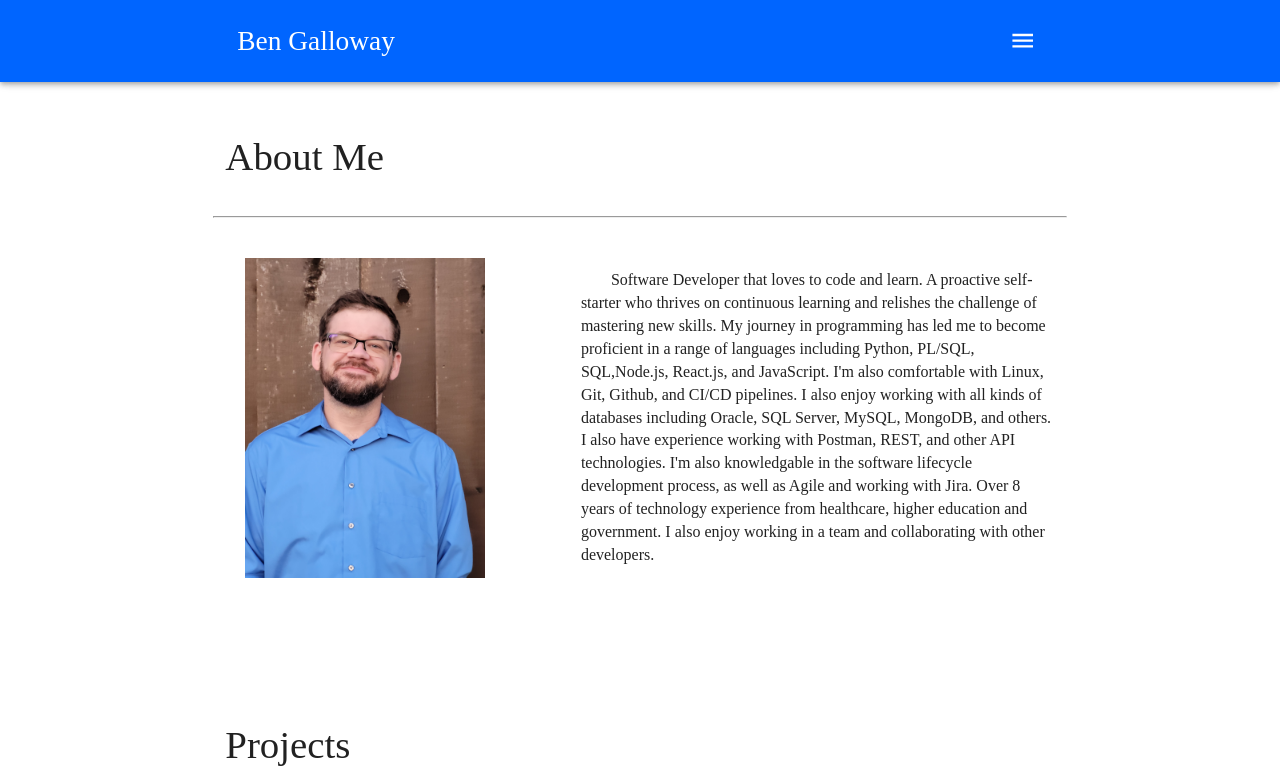
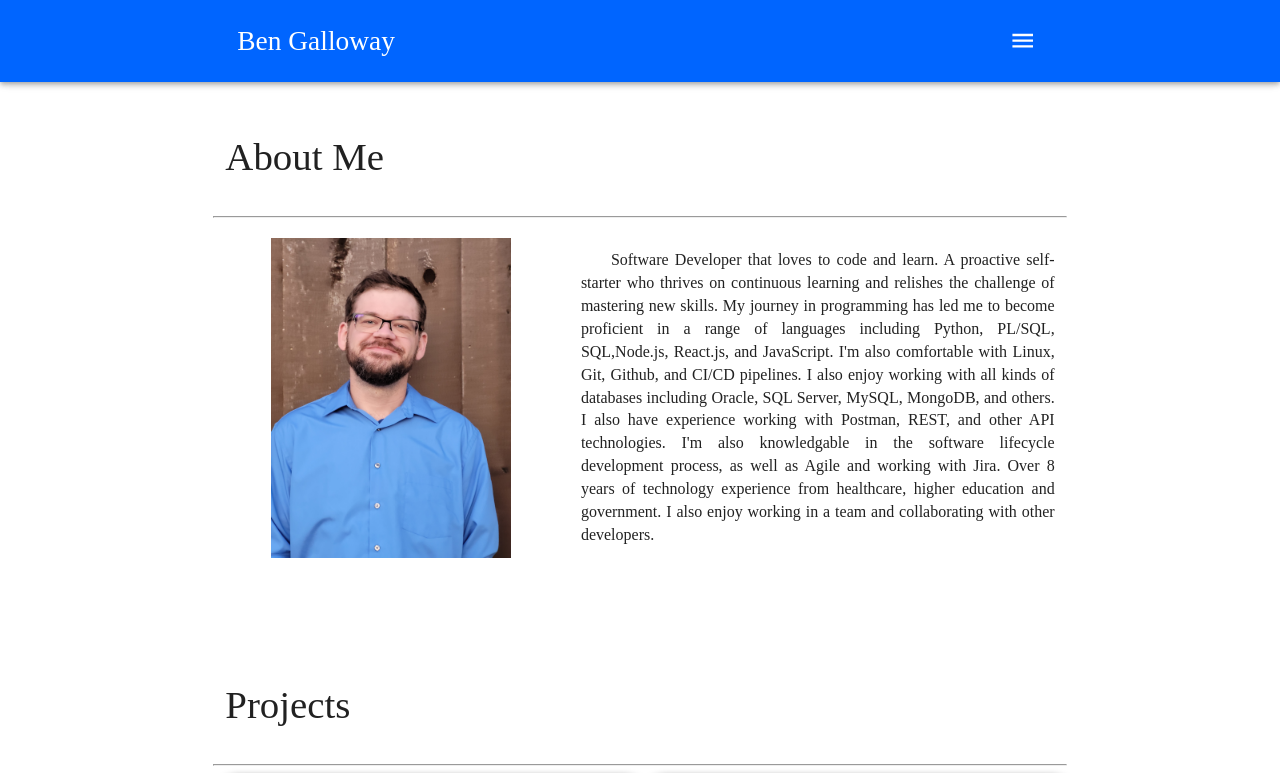
Before and after one commit to BenjDG/benjdg.github.io, a React (Create React App) app: page / in a window 1280 px wide. Shown: the top 773 px of the page. Built offline with nearby package versions, Linux system fonts and the light colour scheme; the HTML template or start-up script is replaced by a standard one.

Commit message:
adjust css

```diff
--- a/src/components/About/index.js
+++ b/src/components/About/index.js
@@ -17,9 +17,9 @@ function About () {
         alignItems='center'
       >
         <Grid item xs={12} sm={12} md={5}>
-          <Box m='auto'>
+          <Box m='auto' p={1}>
             <img
-              style={{ height: '20rem', margin: '2rem', display: 'block' }}
+              style={{ height: '20rem', marginLeft: 'auto', marginRight:'auto', display: 'block' }}
               src={pic}
               alt='me'
             />
@@ -27,7 +27,7 @@ function About () {
         </Grid>
         <Grid item xs={12} sm={12} md={7}>
           <Box mx='auto' p={1}>
-            <p style={{textIndent: '30px'}}>
+            <p style={{textIndent: '30px', textAlign: 'justify'}}>
             Software Developer that loves to code and learn. A proactive self-starter who thrives on continuous learning and relishes the challenge of mastering new skills. My journey in programming has led me to become proficient in a range of languages including Python, PL/SQL, SQL,Node.js, React.js, and JavaScript. I'm also comfortable with Linux, Git, Github, and CI/CD pipelines. I also enjoy working with all kinds of databases including Oracle, SQL Server, MySQL, MongoDB, and others. I also have experience working with Postman, REST, and other API technologies. I'm also knowledgable in the software lifecycle development process, as well as Agile and working with Jira. Over 8 years of technology experience from healthcare, higher education and government. I also enjoy working in a team and collaborating with other developers.
             </p>
           </Box>
```
